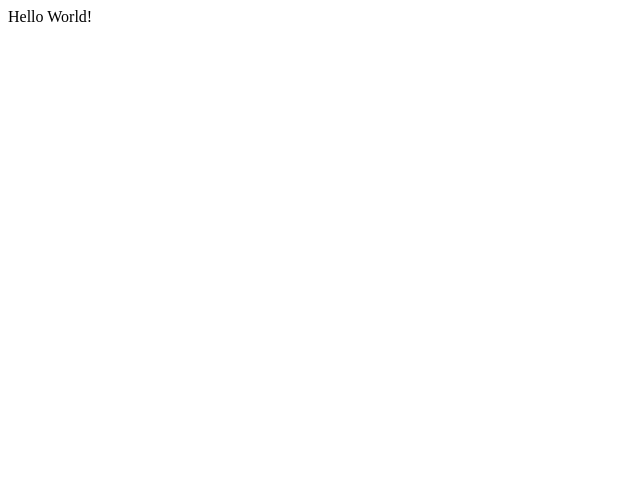
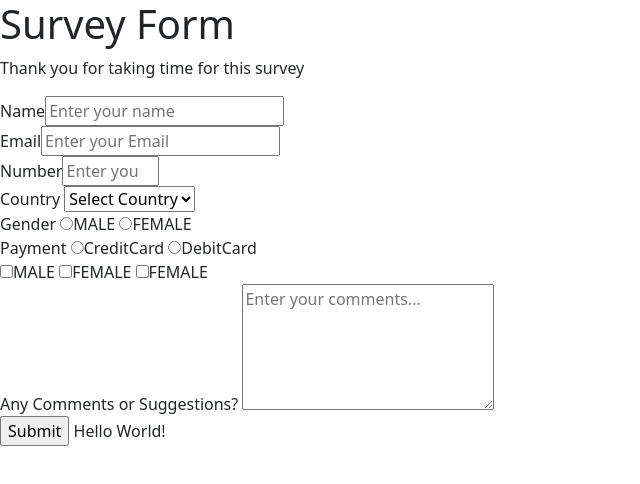
Before and after one commit to Namrata0902/Collaborative_Project, a plain HTML site: page index.html in a window 1280 px wide. Shown: the whole page, without its empty margins (0-640 px from the left). Drawn offline with nearby package versions, Linux system fonts and the light colour scheme.

Commit message:
index.html

```diff
--- a/index.html
+++ b/index.html
@@ -2,13 +2,45 @@
 <html lang="en">
   <head>
     <meta charset="UTF-8">
-    <title>Fork Me! FCC: Test Suite Template</title>
+    <title>SurveyForm</title>
     <link rel="stylesheet" href="css/style.css">
+    <link rel="stylesheet" href="https://cdn.jsdelivr.net/npm/bootstrap@5.3.0-alpha1/dist/css/bootstrap.min.css">
   </head>
 
   <body>
     <script src="https://cdn.freecodecamp.org/testable-projects-fcc/v1/bundle.js"></script>
-
+    <script src="https://cdn.freecodecamp.org/testable-projects-fcc/v1/bundle.js"></script>
+    <h1 id = "title">Survey Form</h1>
+    <p id = "description">Thank you for taking time for this survey</p>
+    <form id ="survey-form">
+      <label id="name-label" >Name<input id="name" type="text" placeholder="Enter your name" required></label><br>
+      <label id="email-label">Email<input id="email" type="email" placeholder="Enter your Email" required></label><br>
+      <label id="number-label" >Number<input id="number" type="number" placeholder="Enter your Number" min = "20" max="100" required></label><br>
+      <label>Country
+        <select id="dropdown">
+          <option value="">Select Country</option>
+          <option value="1">UAE</option>
+          <option value="2">ITALY</option>
+          <option value="3">INDIA</option>
+          <option value="4">NIGERIA</option>
+          <option value="5">KENYA</option>
+         </select>
+       </label><br>
+       <label>Gender</label>
+       <label><input type="radio" name ="0" value="male"/>MALE</label>
+       <label><input type="radio" name ="1" value="female"/>FEMALE</label><br>
+      <!--<label><input type="radio" name ="0" value="male"/>MALE</label>
+       <label><input type="radio" name ="1" value="female"/>FEMALE</label><br>-->
+       <label>Payment</label>
+       <label><input type="radio" name="0" value="credit"/>CreditCard</label>
+       <label><input type="radio" name="1" value="debit"/>DebitCard</label><br>
+       <label><input type="checkbox" value="male"/>MALE</label>
+       <label><input type="checkbox" value="female"/>FEMALE</label>
+       <label><input type="checkbox" value="female"/>FEMALE</label><br>
+       <label> Any Comments or Suggestions?
+         <textarea rows="5" cols="25" placeholder="Enter your comments..."></textarea><br>
+       <input type="submit" id="submit"/>
+    </form>
     <!--
 
     Hello Camper!
@@ -21,6 +53,7 @@
     - The freeCodeCamp Team
 
     -->
+
     <script  src="js/index.js"></script>
      Hello World!
   </body>
```
Also changed, not shown: style.css (added).
